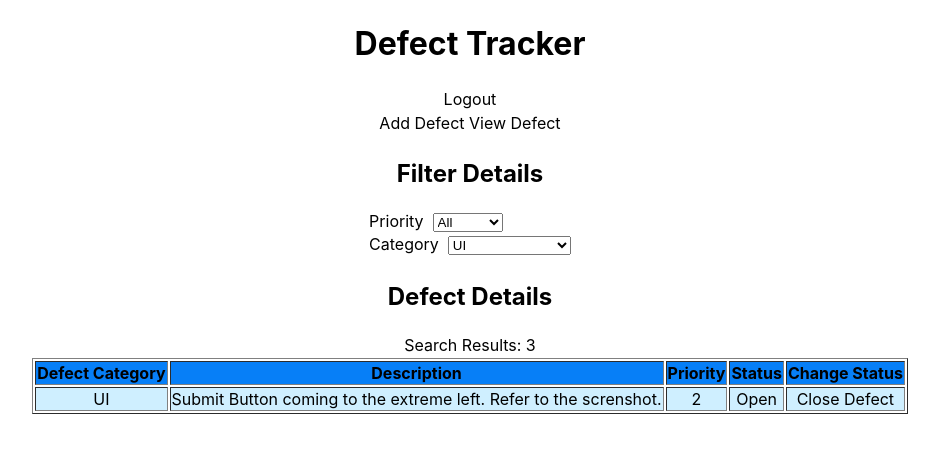
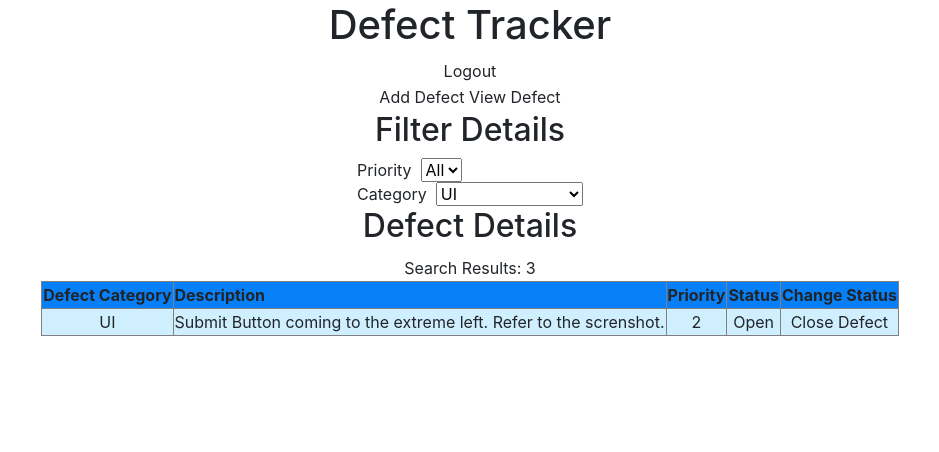
Before and after one commit to find-aman/defect_tracker, a React (Create React App) app: page / in a window 1280 px wide. Shown: the top 452 px of the page, without its empty margins (170-1109 px from the left). Built offline with nearby package versions, Linux system fonts and the light colour scheme.

Commit message:
bootstrap added to component

```diff
--- a/package.json
+++ b/package.json
@@ -6,6 +6,7 @@
     "@testing-library/jest-dom": "^5.11.9",
     "@testing-library/react": "^11.2.3",
     "@testing-library/user-event": "^12.6.0",
+    "bootstrap": "^4.5.3",
     "react": "^17.0.1",
     "react-dom": "^17.0.1",
     "react-scripts": "4.0.1",
--- a/src/Components/ViewDefects.js
+++ b/src/Components/ViewDefects.js
@@ -1,4 +1,6 @@
 import React from 'react';
+import 'bootstrap/dist/css/bootstrap.min.css';
+
 
 class ViewDefects extends React.Component {
     render() {
@@ -6,7 +8,7 @@ class ViewDefects extends React.Component {
             <div>
                 <table align="center">
                     <th>
-                        <h1>Defect Tracker</h1>
+                        <h1 style={{ textAlign: "center" }}>Defect Tracker</h1>
                     </th>
                     <tr>
                         <td align="center">
@@ -21,15 +23,15 @@ class ViewDefects extends React.Component {
                     <tr>
                         <table align="center">
                             <th>
-                                <h2>Filter Details</h2>
+                                <h2 style={{ textAlign: "center" }}>Filter Details</h2>
                             </th>
                             <tr>
                                 Priority &nbsp;
                                 <select>
                                     <option value="All">All</option>
-                                    <option value="High">High</option>
-                                    <option value="Medium">Medium</option>
-                                    <option value="Low">Low</option>
+                                    <option value="1">1</option>
+                                    <option value="2">2</option>
+                                    <option value="3">3</option>
                                 </select>
                             </tr>
                             <tr>
@@ -46,7 +48,7 @@ class ViewDefects extends React.Component {
                     <tr>
                         <table>
                             <th>
-                                <h2>Defect Details</h2>
+                                <h2 style={{ textAlign: "center" }}>Defect Details</h2>
                             </th>
                             <tr>
                                 <td align="center">
```
Also changed, not shown: 2 other files (tests, documents, lock files or other folders).
